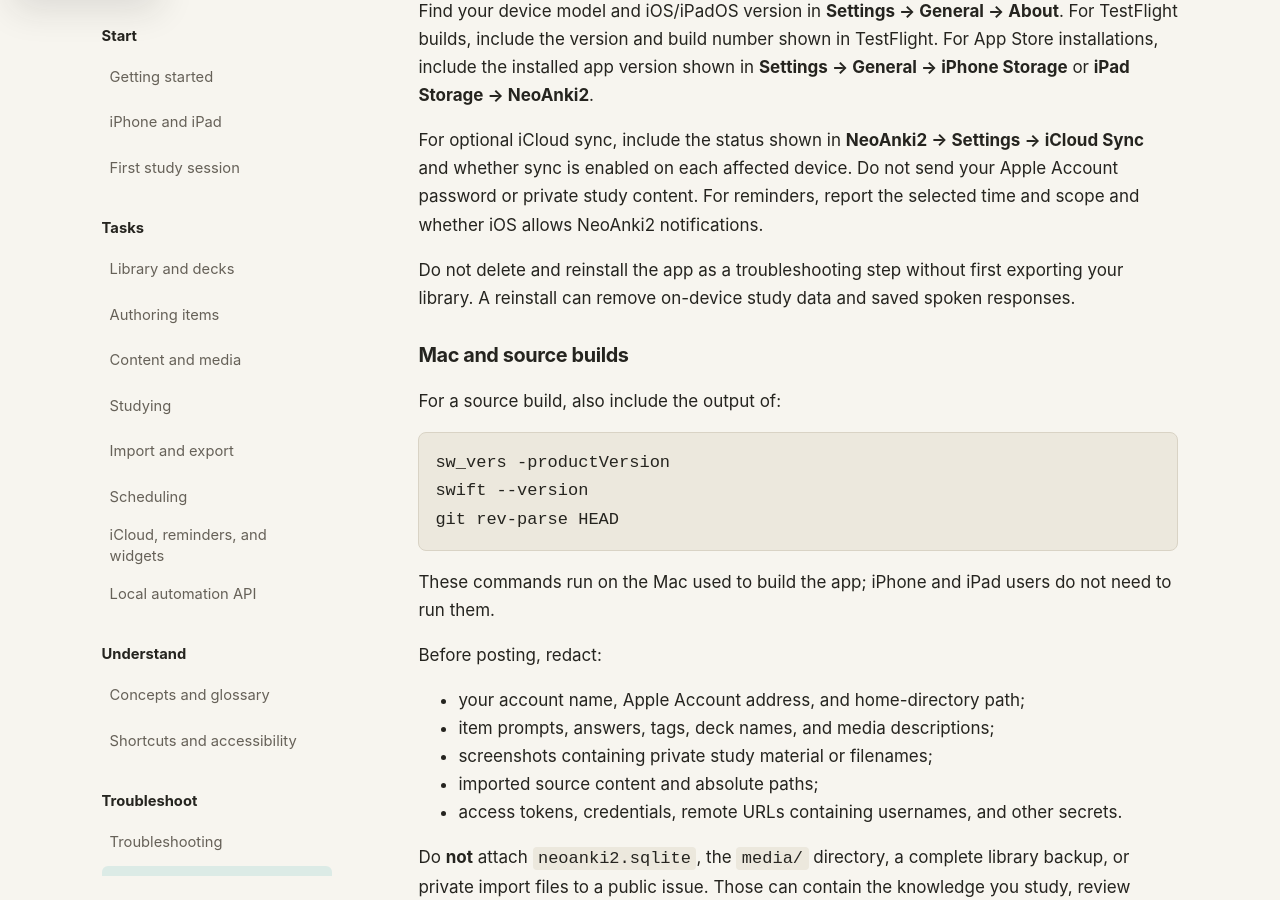
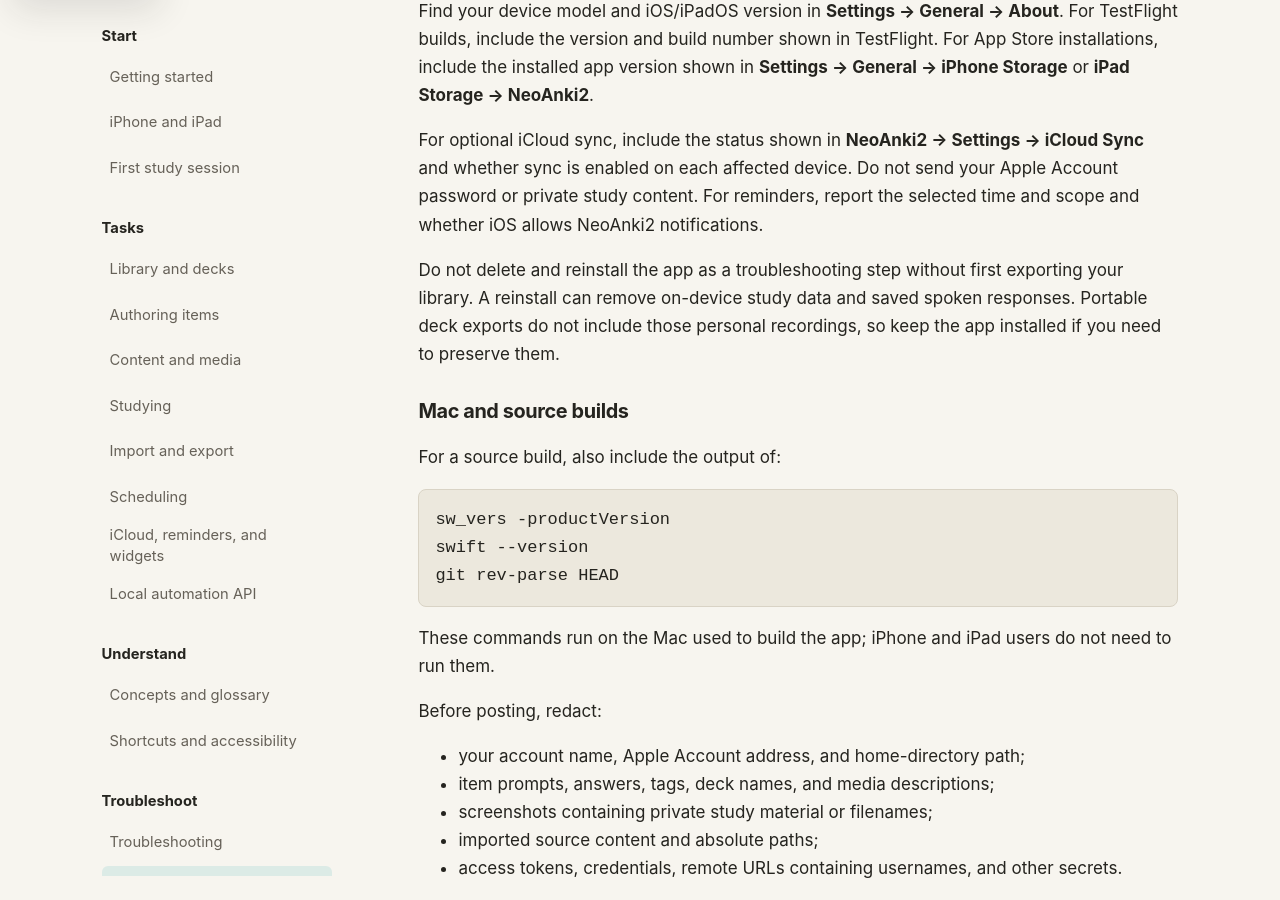
Before and after one commit to neoanki2/neoanki2, a Jekyll site: the page built from docs/user/support.md, in a window 1280 px wide and 900 px high, scrolled down 1068 px. Built offline with Jekyll 4.4.1, drawn with Linux system fonts in a browser that asks for light colours.

Commit message:
Clarify personal recordings are excluded from portable exports

```diff
--- a/docs/user/support.md
+++ b/docs/user/support.md
@@ -50,7 +50,8 @@
 
 Do not delete and reinstall the app as a troubleshooting step without first
 exporting your library. A reinstall can remove on-device study data and saved
-spoken responses.
+spoken responses. Portable deck exports do not include those personal
+recordings, so keep the app installed if you need to preserve them.
 
 ### Mac and source builds
 
```
